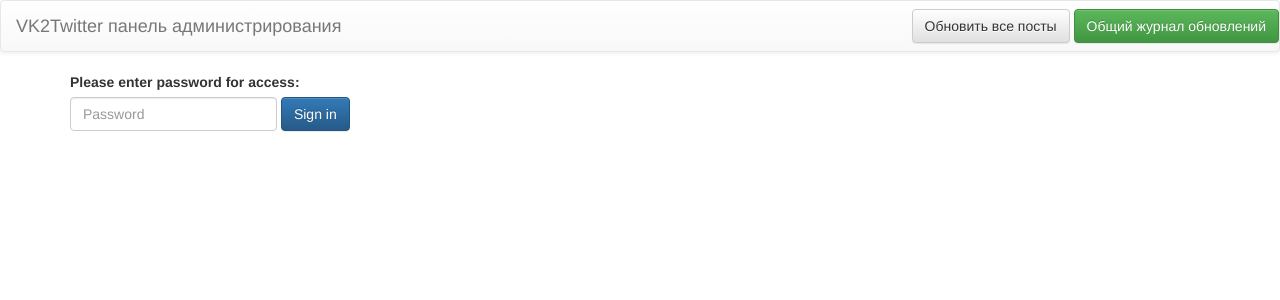
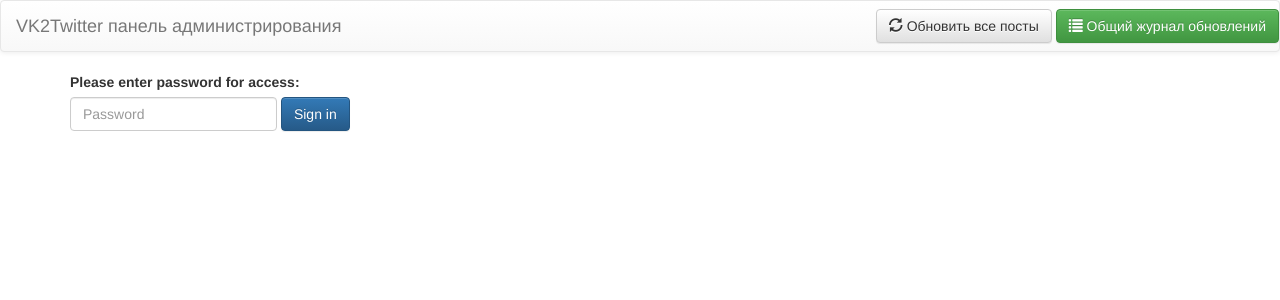
Before and after one commit to n0madic/vk2twitter, a PHP site: page /admin.php in a window 1280 px wide. Shown: the top 300 px of the page. Run offline with PHP 8.4, Linux system fonts and the light colour scheme; some libraries are stand-ins or nearby versions.

Commit message:
Add glyphicons on buttons

```diff
--- a/admin.php
+++ b/admin.php
@@ -41,8 +41,8 @@
       <a class="navbar-brand" href="admin.php">VK2Twitter панель администрирования</a>
     </div>
       <ul class="nav navbar-nav navbar-right">
-		<a href="update_post.php"><button type="button" class="btn btn-default navbar-btn">Обновить все посты</button></a>
-		<a class="btn btn-success" href="showlog.php?id=0&notnull">Общий журнал обновлений</a>
+		<a href="update_post.php"><button type="button" class="btn btn-default navbar-btn"><span class="glyphicon glyphicon-refresh"></span> Обновить все посты</button></a>
+		<a class="btn btn-success" href="showlog.php?id=0&notnull"><span class="glyphicon glyphicon-list"></span> Общий журнал обновлений</a>
       </ul>
 
   </div><!-- /.container-fluid -->
@@ -350,9 +350,9 @@
 			<img src="http://g.twimg.com/Twitter_logo_blue.png" alt="Twitter" height="20" width="25">
 			<font size="5"><a href="http://twitter.com/<? echo $row['name'];?>" target="_blank"><? echo $row['display_name'];?></a></font>
 			<?if (empty($row['oauth_token']) || empty($row['oauth_token_secret']))  {
-				echo '<a class="btn btn-warning btn-sm" href=get_access_token.php?id='.$dest_id.'>Требуется OAuth авторизация в Твиттере</a>';
+				echo '<a class="btn btn-warning btn-sm" href=get_access_token.php?id='.$dest_id.'><span class="glyphicon glyphicon-log-in"></span> Требуется OAuth авторизация в Твиттере</a>';
 			}?>
-			<a class="btn btn-danger btn-sm pull-right" href="?delete=<? echo $dest_id ?>">Удалить аккаунт</a>
+			<a class="btn btn-danger btn-sm pull-right" href="?delete=<? echo $dest_id ?>"><span class="glyphicon glyphicon-remove"></span> Удалить аккаунт</a>
 		</div>
 		<div class="panel-body">
 <?
@@ -379,9 +379,9 @@
 			echo '<tr><td>'.$index.'</td><td><a href=https://vk.com/'.$srow['name'].' target="_blank">'.$srow['name'].'</a></td><td>'.$srow['description'].'</td>';
 ?>
 			<td>
-			<a class="btn btn-success btn-xs" href="showlog.php?id=<? echo $srow['id'];?>&notnull">Журнал</a>
-			<button class="btn btn-info btn-xs" data-toggle="modal" onClick="triggerEditModal('<? echo $srow['name'];?>','<? echo $srow['description'];?>','<? echo $srow['id'];?>')">Изменить</button>
-			<a class="btn btn-danger btn-xs" href="?public_delete=<? echo $srow['id'];?>">Удалить</a>
+			<a class="btn btn-success btn-xs" href="showlog.php?id=<? echo $srow['id'];?>&notnull"><span class="glyphicon glyphicon-list"></span> Журнал</a>
+			<button class="btn btn-info btn-xs" data-toggle="modal" onClick="triggerEditModal('<? echo $srow['name'];?>','<? echo $srow['description'];?>','<? echo $srow['id'];?>')"><span class="glyphicon glyphicon-edit"></span> Изменить</button>
+			<a class="btn btn-danger btn-xs" href="?public_delete=<? echo $srow['id'];?>"><span class="glyphicon glyphicon-remove"></span> Удалить</a>
 			</td>
 		</tr>
 <?
@@ -390,7 +390,7 @@
 ?>
 		</tbody>
 		</table>
-		<button class="btn btn-primary btn-sm" data-toggle="modal" onClick="triggerAddModal('<? echo $dest_id ?>')">Добавить паблик</button>
+		<button class="btn btn-primary btn-sm" data-toggle="modal" onClick="triggerAddModal('<? echo $dest_id ?>')"><span class="glyphicon glyphicon-plus"></span> Добавить паблик</button>
 
 	  </div>
 	</div>
@@ -404,6 +404,7 @@
 
 ?>
 <button class="btn btn-primary" data-toggle="modal" data-target="#AddTwitterModal">
+<span class="glyphicon glyphicon-plus"></span>
 Добавить Twitter учетку
 </button>
 </div>
--- a/showlog.php
+++ b/showlog.php
@@ -35,11 +35,11 @@
       <a class="navbar-brand" href="admin.php">VK2Twitter панель администрирования</a>
     </div>
       <ul class="nav navbar-nav navbar-right">
-		<a href="admin.php?clearlog=<? echo $source_id;?>"><button type="button" class="btn btn-danger navbar-btn">Очистить весь журнал</button></a>
+		<a href="admin.php?clearlog=<? echo $source_id;?>"><button type="button" class="btn btn-danger navbar-btn"><span class="glyphicon glyphicon-remove"></span> Очистить весь журнал</button></a>
 	  <? if (!isset($_REQUEST['notnull'])) { ?>
-		<a href="?id=<? echo $source_id . '&notnull';?>"><button type="button" class="btn btn-default navbar-btn">Убрать нулевые результаты</button></a>
+		<a href="?id=<? echo $source_id . '&notnull';?>"><button type="button" class="btn btn-default navbar-btn"><span class="glyphicon glyphicon-filter"></span> Убрать нулевые результаты</button></a>
 	  <? } else { ?>
-		<a href="?id=<? echo $source_id;?>"><button type="button" class="btn btn-default navbar-btn">Показать все результаты</button></a>
+		<a href="?id=<? echo $source_id;?>"><button type="button" class="btn btn-default navbar-btn"><span class="glyphicon glyphicon-filter"></span> Показать все результаты</button></a>
 	  <? } ?>
       </ul>
 
--- a/update_post.php
+++ b/update_post.php
@@ -43,7 +43,7 @@
     </div>
 	<ul class="nav navbar-nav navbar-right">
 		<input type="text" class="navbar-btn" placeholder="Секунды" id="timeout">
-		<button class="btn btn-default navbar-btn" onClick="RefreshTimeout()">Интервал автообновления</button>
+		<button class="btn btn-default navbar-btn" onClick="RefreshTimeout()"><span class="glyphicon glyphicon-time"></span> <span class="glyphicon glyphicon-repeat"></span> Интервал автообновления</button>
       </ul>
 
   </div><!-- /.container-fluid -->
@@ -107,7 +107,7 @@
 	<div class="panel-heading">
 		<font size="4">Паблик <b><a href="http://vk.com/<? echo $row['name'].'">'.$row['name'];?></a></b> (<? echo $row['description'];?>) <span class="glyphicon glyphicon-arrow-right"></span>
 			<a href="http://twitter.com/<? echo $drow['name'];?>" target="_blank"><? echo $drow['display_name'];?></a></font>
-		<a class="btn btn-success btn-xs pull-right" href="showlog.php?id=<? echo $row['id'];?>">Журнал обновлений</a>
+		<a class="btn btn-success btn-xs pull-right" href="showlog.php?id=<? echo $row['id'];?>"><span class="glyphicon glyphicon-list"></span> Журнал обновлений</a>
 	</div>
 	<div class="panel-body">
 	<table class="table table-striped table-bordered">
```
